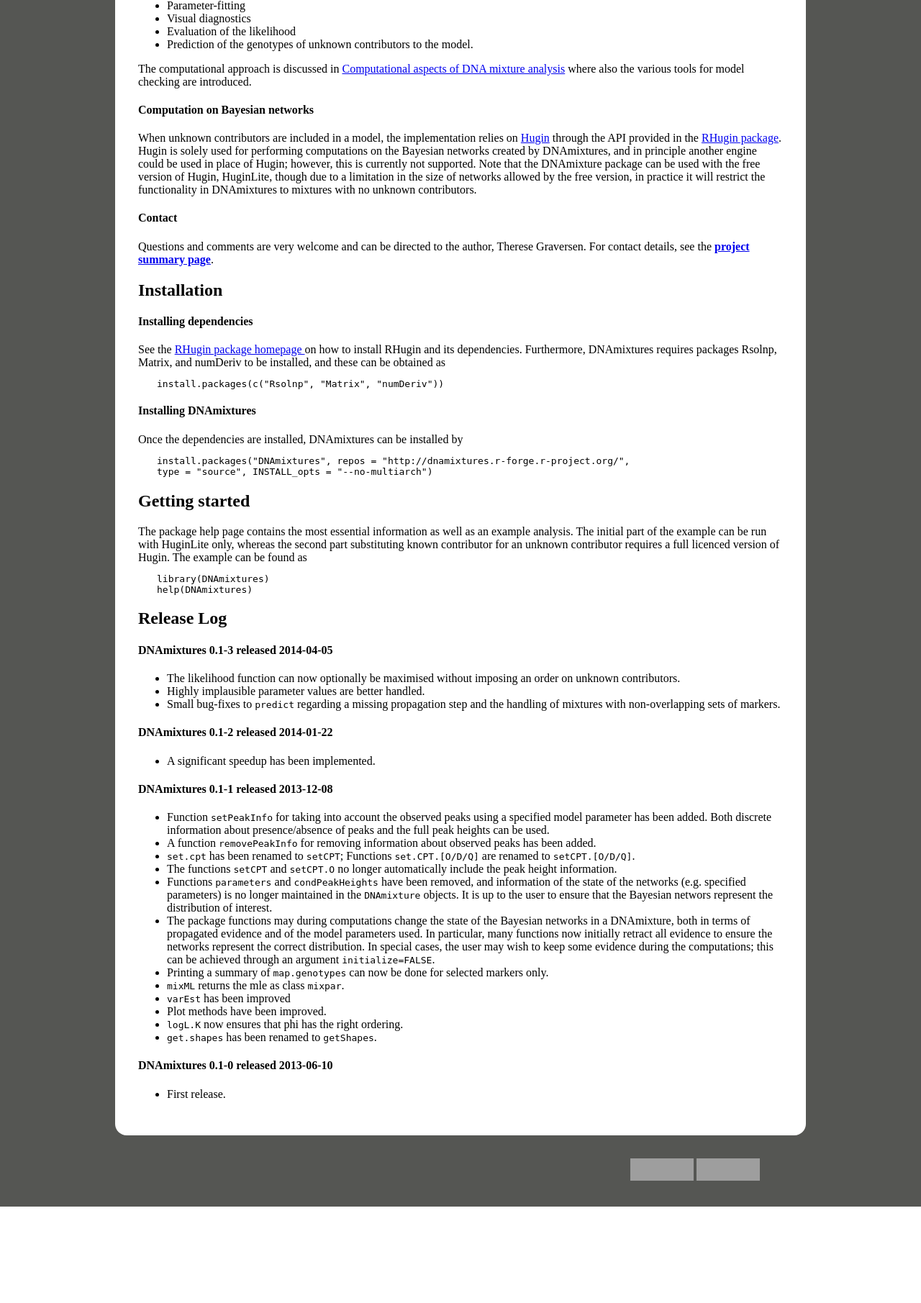
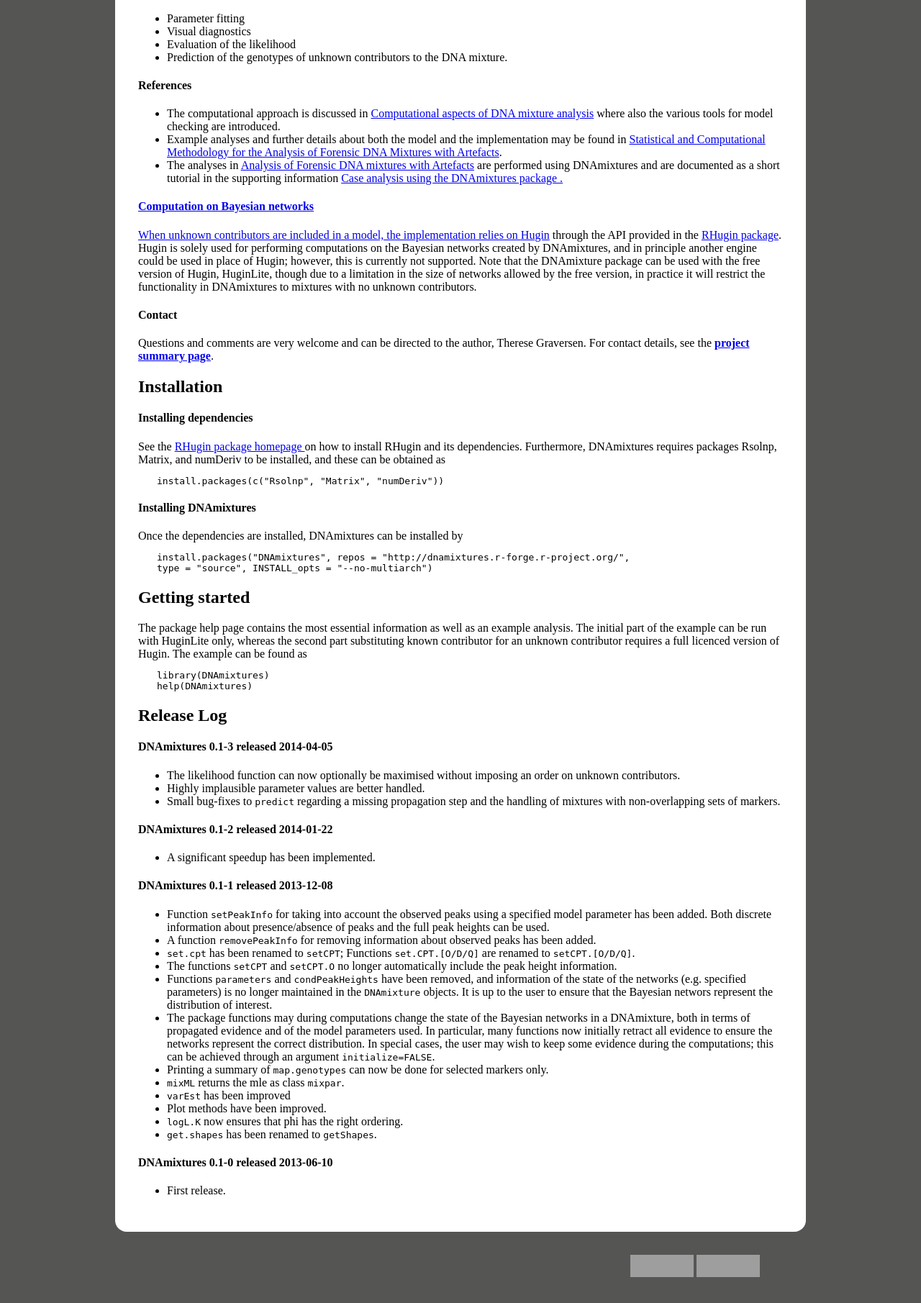
Before and after one commit to rforge/dnamixtures, a PHP site: page / in a window 1280 px wide. Shown: the part 349-2160 px from the top of the page at 72% size. Before the commit the page ends 2026 px from the top, so only its background shows below. Run offline with PHP 8.4, Linux system fonts and the light colour scheme; grey boxes are pictures that could not be loaded.

Commit message:
Updated references.
git-svn-id: svn://svn.r-forge.r-project.org/svnroot/dnamixtures@21 edb9625f-4e0d-4859-8d74-9fd3b1da38cb

```diff
--- a/www/index.php
+++ b/www/index.php
@@ -38,22 +38,31 @@ echo '<?xml version="1.0" encoding="UTF-8"?>';
 <hr/>
 <p>
 The DNAmixtures package implements a statistical model for mixed
-  samples of DNA, described in <a href = "http://arxiv.org/abs/1302.4404">
-Analysis of Forensic DNA mixtures with Artefacts</a>.
+  samples of DNA, described in a recent paper, <a href = "http://onlinelibrary.wiley.com/doi/10.1111/rssc.12071/full">
+Analysis of Forensic DNA mixtures with Artefacts</a>, which is published with discussion in Journal of the Royal Statistical Society, series C.
 </p>
 Features include
 <ul>
-<li>Parameter-fitting</li>
+<li>Parameter fitting</li>
 <li>Visual diagnostics</li>
 <li>Evaluation of the likelihood</li>
 <li>Prediction of the genotypes of unknown
-contributors to the model.</li>
+contributors to the DNA mixture.</li>
 </ul>
 
-<p>
+<h4> References </h4>
+<ul>
+<li>
 The computational approach is discussed in <a href="http://link.springer.com/article/10.1007/s11222-014-9451-7">
 Computational aspects of DNA mixture analysis</a> where also the various tools for model checking are introduced.
-</p>
+</li>
+<li> Example analyses and further details about both the model and the implementation may be found in <a href = "http://ora.ox.ac.uk/objects/uuid:4c3bfc88-25e7-4c5b-968f-10a35f5b82b0">Statistical and Computational Methodology for the Analysis of Forensic DNA Mixtures with Artefacts</a>.
+</li>
+<li>
+The analyses in <a href = "http://onlinelibrary.wiley.com/doi/10.1111/rssc.12071/full">
+Analysis of Forensic DNA mixtures with Artefacts</a> are performed using DNAmixtures and are documented as a short tutorial in the supporting information <a href = "http://onlinelibrary.wiley.com/store/10.1111/rssc.12071/asset/supinfo/rssc12071-sup-0001-SuppInfo.pdf?v=1&s=290479848c46713e7e040fb993a5ba9115e8d54b"> Case analysis using the DNAmixtures package </h>.
+</li>
+</ul>
 
 <h4> Computation on Bayesian networks </h4>
 
```
